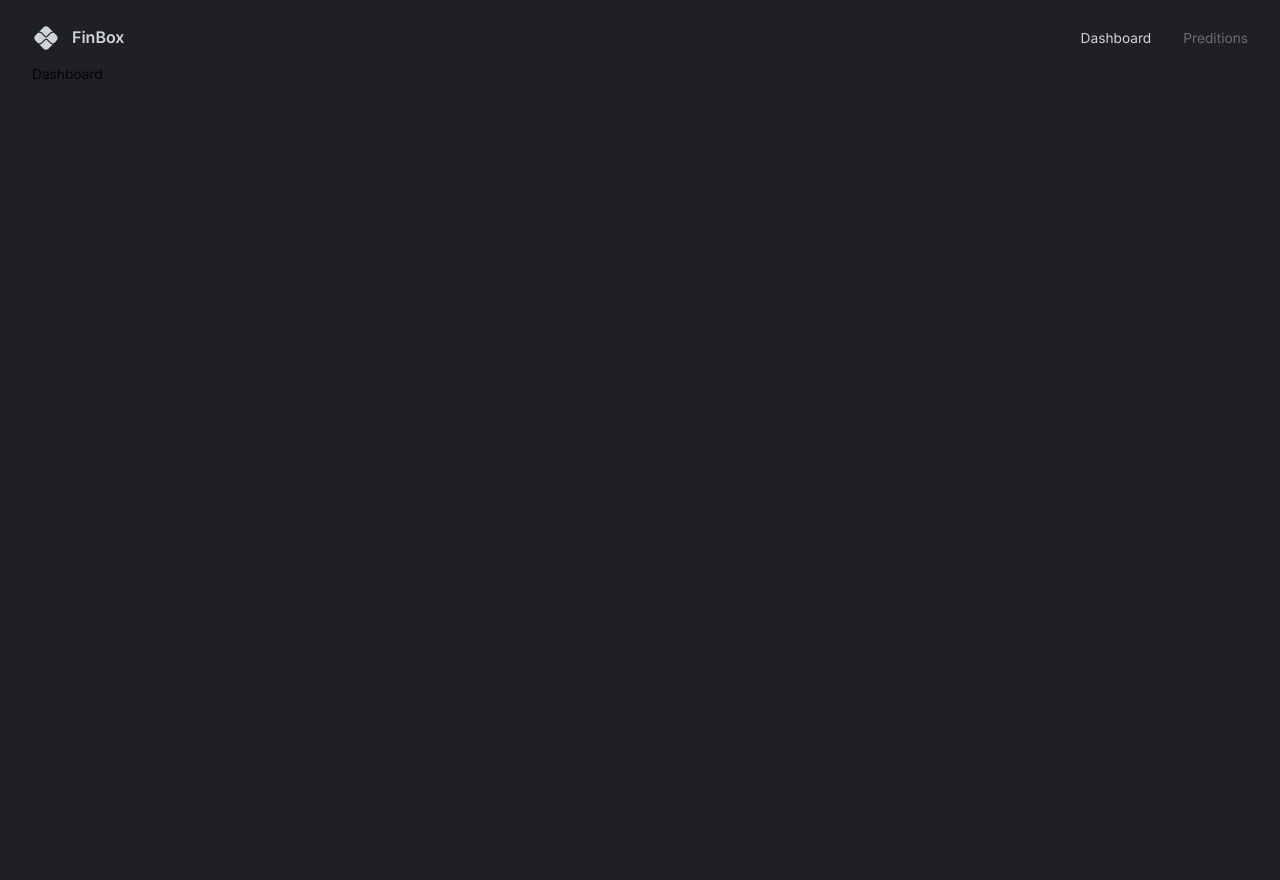
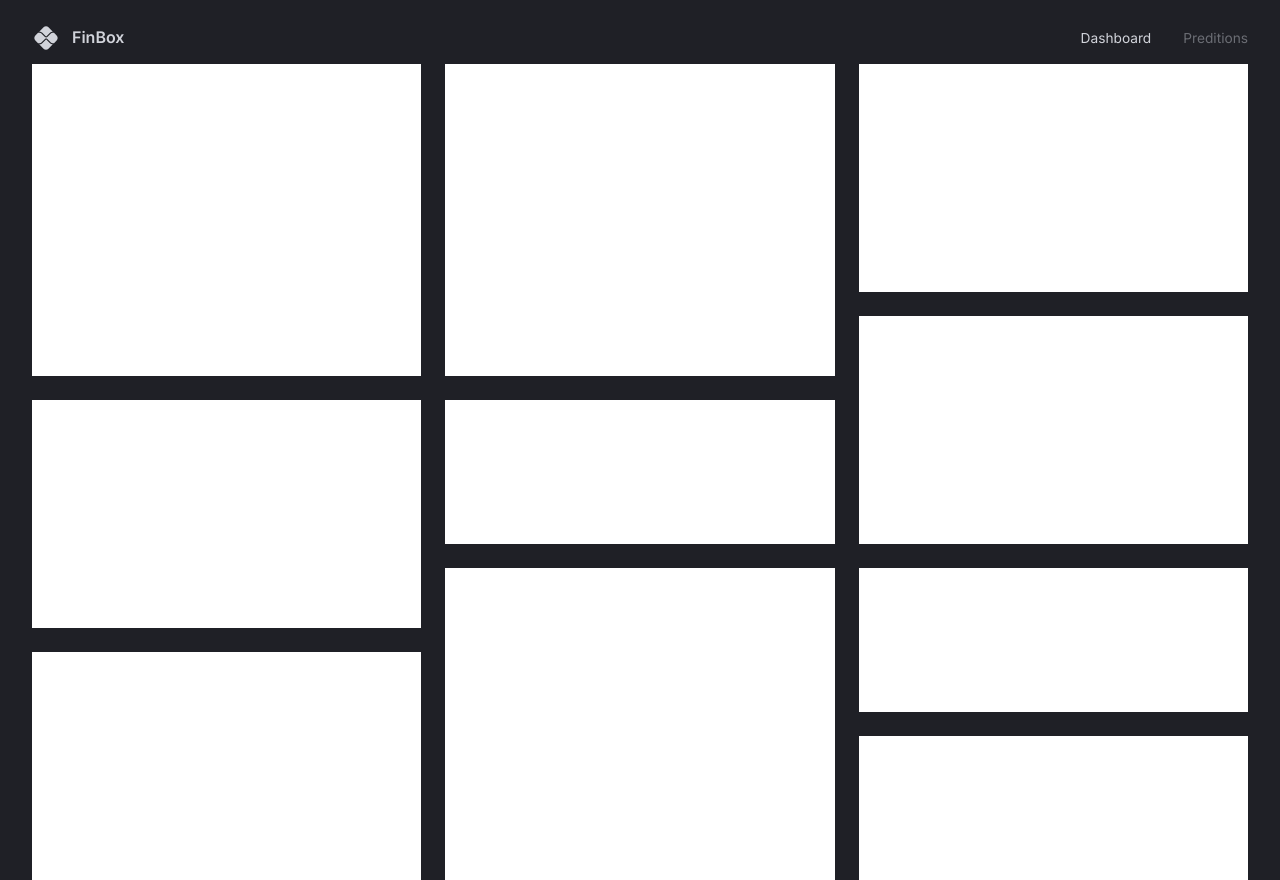
Before and after one commit to AdityaJamdade/finance-dashboard, a React (Vite) app: page / in a window 1280 px wide. Before the commit the page ends 800 px from the top, so only its background shows below. Built offline with nearby package versions, Linux system fonts and the light colour scheme.

Commit message:
created grid layout for smaller screens

```diff
--- a/src/scenes/dashboard/index.tsx
+++ b/src/scenes/dashboard/index.tsx
@@ -1,8 +1,8 @@
-import { Box, useTheme } from "@mui/material";
+import { Box, useMediaQuery, useTheme } from "@mui/material";
 
 type Props = {};
 
-const gridTemplate = `
+const gridTemplateLargeScreens = `
     "a b c"
     "a b c"
     "a b c"
@@ -14,21 +14,71 @@ const gridTemplate = `
     "g h j"
     "g h j"
 `;
+const gridTemplateSmallScreens = `
+    "a"
+    "a"
+    "a"
+    "a"
+    "b"
+    "b"
+    "b"
+    "c"
+    "c"
+    "c"
+    "d"
+    "d"
+    "d"
+    "e"
+    "e"
+    "f"
+    "f"
+    "f"
+    "g"
+    "g"
+    "g"
+    "h"
+    "h"
+    "h"
+    "h"
+    "i"
+    "i"
+    "j"
+    "j"
+`;
 
 const Dashboard = (props: Props) => {
+  const isAboveMediumScreens = useMediaQuery("(min-width: 1200px)");
   const { palette } = useTheme();
   return (
     <Box
       width="100%"
       height="100%"
+      display="grid"
       gap="1.5rem"
-      sx={{
-        gridTemplateColumns: "repeat(3, minmax(370px, 1fr))",
-        gridTemplateRows: "repeat(10, minmax(60px, 1fr))",
-        gridTemplateAreas: gridTemplate,
-      }}
+      sx={
+        isAboveMediumScreens
+          ? {
+              gridTemplateColumns: "repeat(3, minmax(370px, 1fr))",
+              gridTemplateRows: "repeat(10, minmax(60px, 1fr))",
+              gridTemplateAreas: gridTemplateLargeScreens,
+            }
+          : {
+              gridAutoColumns: "1fr",
+              gridAutoRows: "80px",
+              gridTemplateAreas: gridTemplateSmallScreens,
+            }
+      }
     >
-      Dashboard
+      <Box bgcolor="#fff" gridArea="a"></Box>
+      <Box bgcolor="#fff" gridArea="b"></Box>
+      <Box bgcolor="#fff" gridArea="c"></Box>
+      <Box bgcolor="#fff" gridArea="d"></Box>
+      <Box bgcolor="#fff" gridArea="e"></Box>
+      <Box bgcolor="#fff" gridArea="f"></Box>
+      <Box bgcolor="#fff" gridArea="g"></Box>
+      <Box bgcolor="#fff" gridArea="h"></Box>
+      <Box bgcolor="#fff" gridArea="i"></Box>
+      <Box bgcolor="#fff" gridArea="j"></Box>
     </Box>
   );
 };
```
